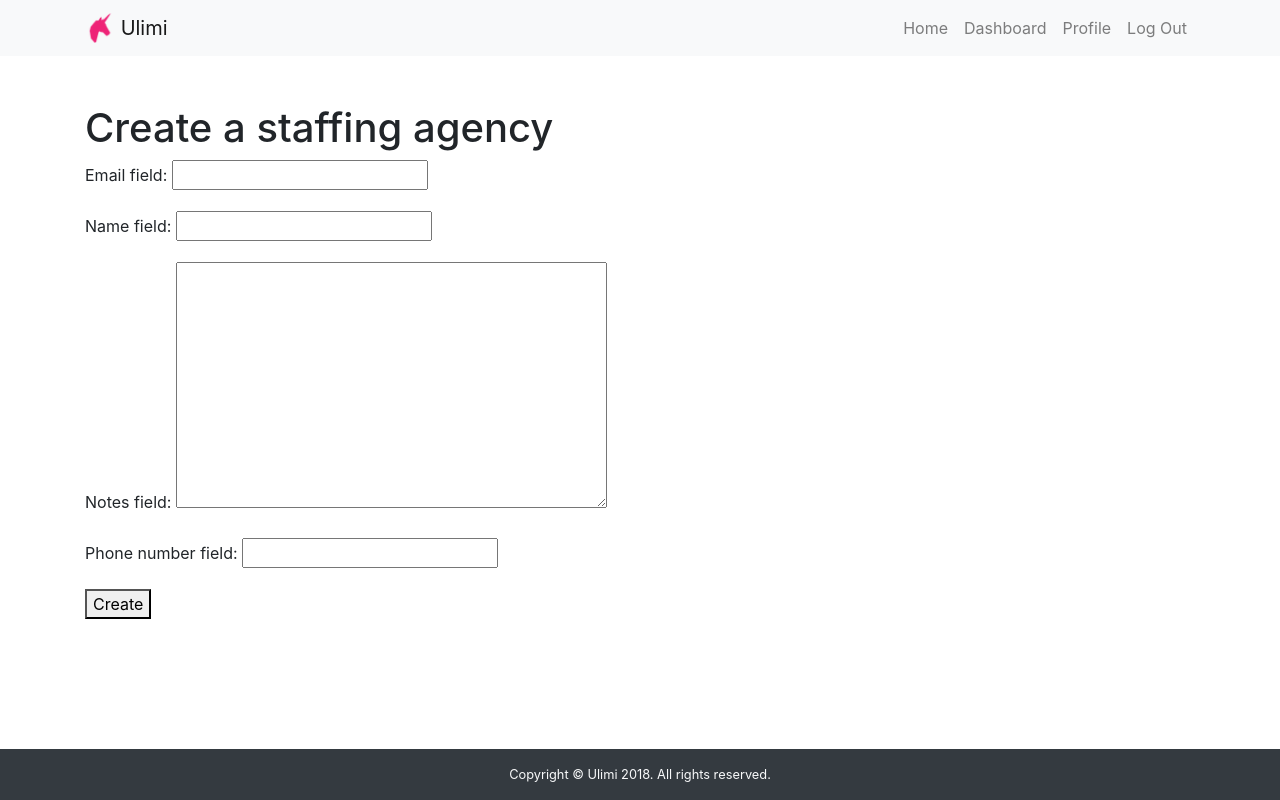
After one commit to comp523-jarvis/timetracker-web, a Django app: page /vms/create-staff-agency/ in a window 1280 px wide. The commit adds this page. Run offline with Django 3.2, Linux system fonts and the light colour scheme; the visitor is signed in with stand-in values (Sample User, id 1); some libraries are stand-ins or nearby versions.

Commit message:
adding staffing agency feature

```diff
--- a/timetracker/timetracker/settings.py
+++ b/timetracker/timetracker/settings.py
@@ -11,7 +11,6 @@ https://docs.djangoproject.com/en/2.1/ref/settings/
 """
 
 import os
-
 
 # Build paths inside the project like this: os.path.join(BASE_DIR, ...)
 
--- a/timetracker/vms/forms.py
+++ b/timetracker/vms/forms.py
@@ -105,3 +105,27 @@ class ClockOutForm(forms.Form):
         record.save()
 
         logger.info('Completed time record %r', record)
+
+
+class CreateStaffAgencyForm(forms.Form):
+    """
+    Form to create staffing agency.
+    """
+    email_field = forms.EmailField(required=True)
+    name_field = forms.CharField(required=True)
+    notes_field = forms.CharField(required=False, widget=forms.Textarea)
+    regex = '^\s*(?:\+?(\d{1,3}))?[-. (]*(\d{3})[-'\
+        '. )]*(\d{3})[-. ]*(\d{4})(?: *x(\d+))?\s*$'
+    phone_number_field = forms.RegexField(regex=regex, required=False)
+
+    def save(self, user):
+        agency = models.StaffingAgency.objects.create(
+            email=self.data.get('email_field'),
+            name=self.data.get('name_field'),
+            notes=self.data.get('notes_field'),
+            phone_number=self.data.get('phone_number_field')
+            )
+        models.StaffingAgencyAdmin.objects.create(
+            user=user,
+            agency=agency
+        )
--- /dev/null
+++ b/timetracker/vms/templates/vms/create-staff-agency.html
@@ -0,0 +1,17 @@
+{% extends 'base.html' %}
+
+{% block title %}Create a staffing agency{% endblock %}
+
+{% block content %}
+{% if request.user.is_staff %}
+    <h1>Create a staffing agency</h1>
+    <form method="post">
+      {{ form.as_p }}
+      {% csrf_token %}
+      <button type="submit">Create</button>
+    </form>
+{% else %}
+<h1>ERROR</h1>
+<p>you do not have the priviledges to create a staffing agency. Contact an admin for more info.</p>
+{% endif %}
+{% endblock %}
--- a/timetracker/vms/urls.py
+++ b/timetracker/vms/urls.py
@@ -35,4 +35,9 @@ urlpatterns = [
         views.DashboardView.as_view(),
         name='dashboard',
     ),
+    path(
+        'create-staff-agency/',
+        views.CreateStaffAgencyView.as_view(),
+        name='create-staff-agency'
+    ),
 ]
--- a/timetracker/vms/views.py
+++ b/timetracker/vms/views.py
@@ -1,6 +1,7 @@
 from django.contrib.auth.mixins import LoginRequiredMixin
 from django.shortcuts import get_object_or_404, redirect
 from django.views.generic import TemplateView, FormView
+from django.urls import reverse_lazy
 
 from vms import forms, models, time_utils
 
@@ -86,6 +87,12 @@ class DashboardView(LoginRequiredMixin, TemplateView):
         employees = self.request.user.employees.all()
         context['employees'] = employees
 
+        if models.StaffingAgencyAdmin.objects.filter(
+                user=self.request.user).exists():
+            adminagency = models.StaffingAgencyAdmin.objects.filter(
+                user=self.request.user)
+            context['staff_admin'] = adminagency
+
         clocked_in = any([e.is_clocked_in for e in employees])
         context['clocked_in'] = clocked_in
 
@@ -95,6 +102,19 @@ class DashboardView(LoginRequiredMixin, TemplateView):
         context['total_hours'] = total_hours
 
         return context
+
+
+class CreateStaffAgencyView(LoginRequiredMixin, FormView):
+    """
+    View for creating a staffing agency
+    """
+    form_class = forms.CreateStaffAgencyForm
+    success_url = reverse_lazy('vms:dashboard')
+    template_name = 'vms/create-staff-agency.html'
+
+    def form_valid(self, form):
+        form.save(self.request.user)
+        return super().form_valid(form)
 
 
 class EmployeeDashView(LoginRequiredMixin, TemplateView):
```
Also changed, not shown: timetracker/vms/templates/vms/dashboard.html (+11 -0 lines).
